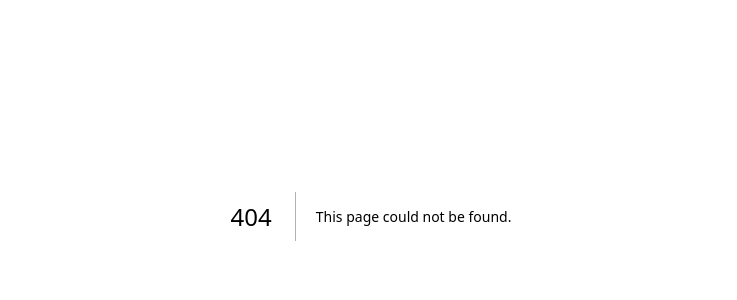
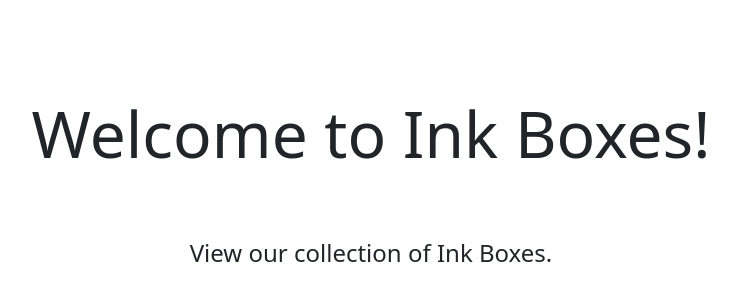
Before and after one commit to avirajkhare00/ink-boxes-ui, a Next.js app: page /ink-boxes in a window 1280 px wide. Before the commit this address had no page. Shown: the part 184-484 px from the top of the page, without its empty margins (269-1006 px from the left). Built offline with nearby package versions, Linux system fonts and the light colour scheme.

Commit message:
[Aviraj] Added ink boxes page

```diff
--- /dev/null
+++ b/pages/ink-boxes.tsx
@@ -0,0 +1,24 @@
+import Head from 'next/head'
+import styles from '../styles/Home.module.css'
+
+export default function InkBoxes() {
+  return (
+    <div className={styles.container}>
+      <Head>
+        <title>Ink Boxes</title>
+        <meta name="description" content="Ink Boxes" />
+        <link rel="icon" href="/favicon.ico" />
+      </Head>
+
+      <main className={styles.main}>
+        <h1 className={styles.title}>
+          Welcome to Ink Boxes!
+        </h1>
+
+        <p className={styles.description}>
+          View our collection of Ink Boxes.
+        </p>
+      </main>
+    </div>
+  )
+}
```
